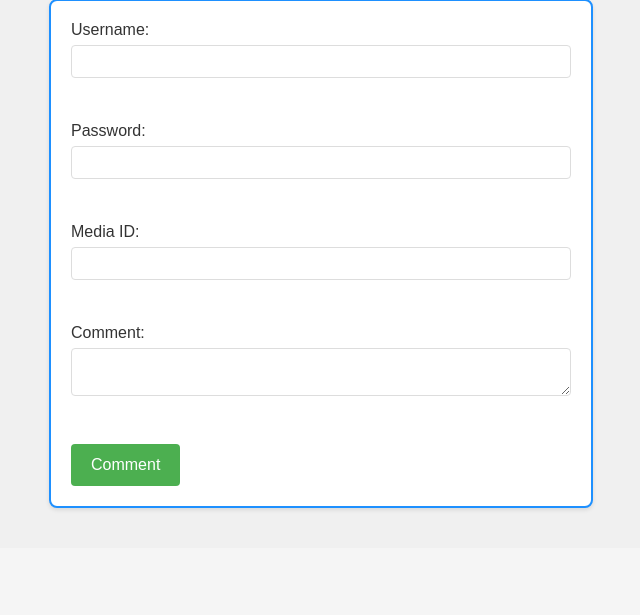
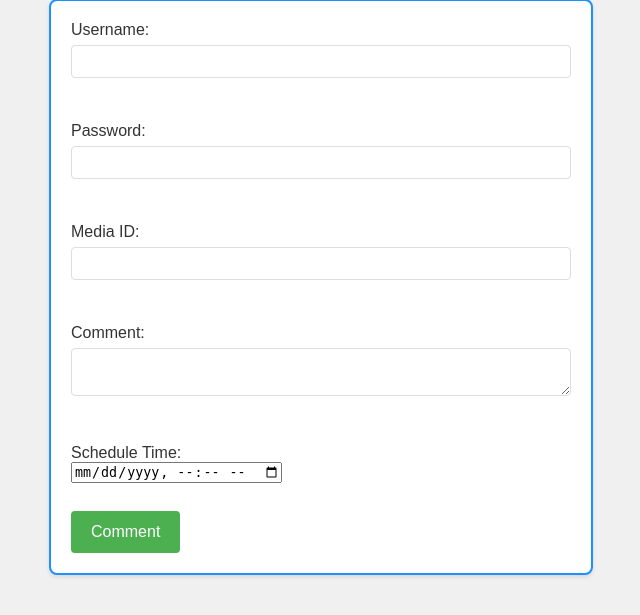
Before and after one commit to SakethSripada/Flask-SocialMedia-Automation, a Flask app: page / in a window 1280 px wide. Shown: the part 1382-1997 px from the top of the page, without its empty margins (319-959 px from the left). Before the commit the page ends 1893 px from the top, so only its background shows below. Run offline with Flask 3, Linux system fonts and the light colour scheme.

Commit message:
added scheduling functionality to liking posts

```diff
--- a/app.py
+++ b/app.py
@@ -39,6 +39,16 @@ def exec_post(username, password, file_path, caption):
     client.photo_upload(file_path, caption)
 
 
+def exec_like(username, password, media_id):
+    client = ig_login(username, password)
+    client.media_like(media_id)
+
+
+def exec_comment(username, password, media_id, comment):
+    client = ig_login(username, password)
+    client.photo_upload(file_path, caption)
+
+
 @app.route("/post", methods=["POST"])
 def post_image():
     username = request.form['username']
@@ -69,11 +79,20 @@ def like_post():
     username = request.form['username']
     password = request.form['password']
     media_id = request.form['media_id']
+    scheduled_time = request.form.get(schedule_time_like)
 
-    client = ig_login(username, password)
-    client.media_like(media_id)
-
-    return "Post Liked!"
+    if scheduled_time:
+        scheduled_time = datetime.datetime.strptime(scheduled_time, "%Y-%m-%dT%H:%M")
+        like_delay = (scheduled_time - datetime.datetime.now()).total_seconds()
+        if like_delay > 0:
+            sched_item(like_delay, exec_like, username, password, media_id)
+            return "Successfully Scheduled."
+        else:
+            exec_like(username, password, media_id)
+            return "Scheduled time has passed. Liking Post Now."
+    else:
+        exec_like(username, password, media_id)
+        return "Successfully Liked"
 
 
 @app.route("/comment", methods=["POST"])
--- a/templates/index.html
+++ b/templates/index.html
@@ -57,7 +57,7 @@
         <input type="text" name="media_id" required>
     </label><br>
         Schedule Time: <label>
-    <input type="datetime-local" name="schedule_time">
+    <input type="datetime-local" name="schedule_time_like">
     </label><br>
         <input type="submit" value="Like Post" class = "submit-btn">
     </form>
@@ -76,6 +76,9 @@
         Comment: <label>
         <textarea name="comment" required></textarea>
     </label><br>
+         Schedule Time: <label>
+    <input type="datetime-local" name="schedule_time_com">
+    </label><br>
         <input type="submit" value="Comment" class = "submit-btn">
     </form>
 
```
